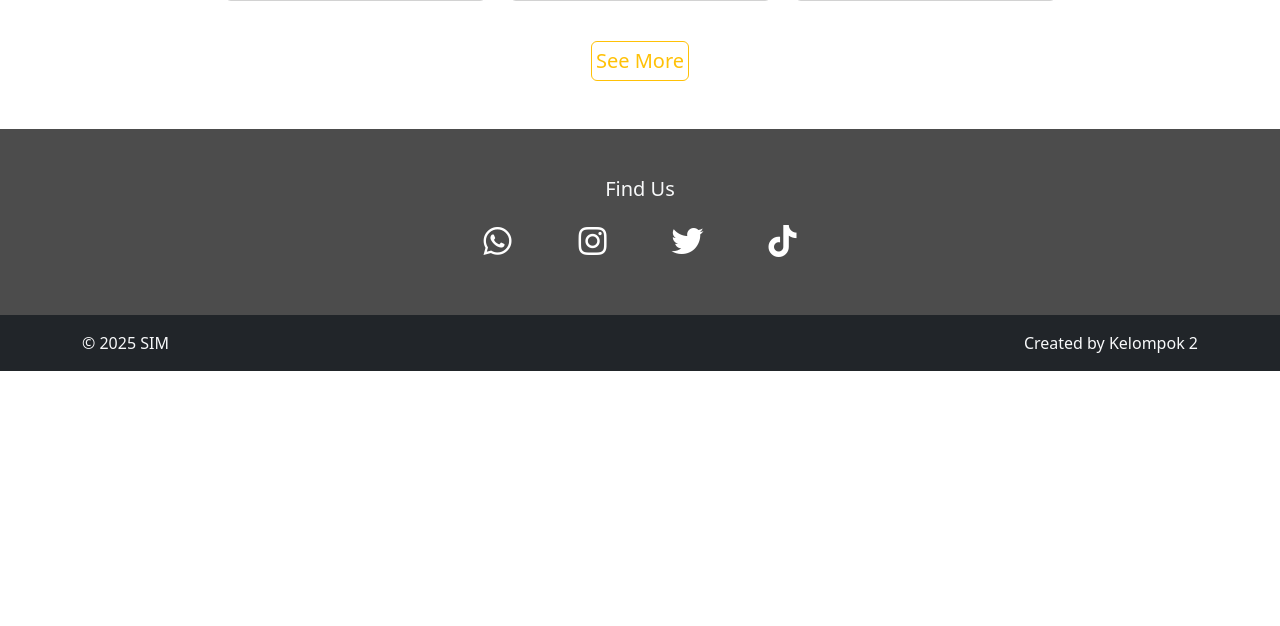
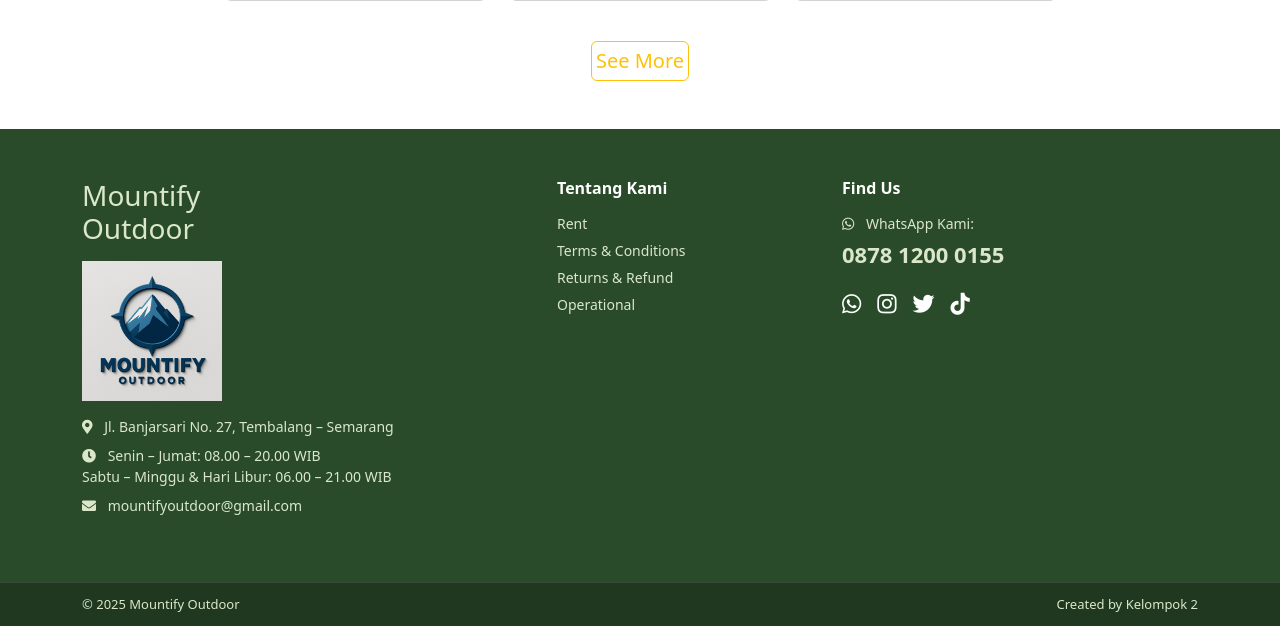
Before and after one commit to zahrasalma31-ops/mountify, a PHP site: page /mountify/index.php in a window 1280 px wide. Shown: the part 2499-3125 px from the top of the page. Before the commit the page ends 2870 px from the top, so only its background shows below. Run offline with PHP 8.4, Linux system fonts and the light colour scheme; data comes from the database, SQL or seed files in the repository; some libraries are stand-ins or nearby versions.

Commit message:
pesan perubahan

```diff
--- a/css/style.css
+++ b/css/style.css
@@ -639,3 +639,69 @@
     font-weight: 400;        /* tipis */
     margin-bottom: 35px;
 }
+
+/* === FOOTER BARU (PAKAI WARNA TEMA) === */
+
+.footer-main {
+    background-color: #294B29;      /* warna1 */
+    color: #DBE7C9;                 /* warna4 */
+    font-size: 14px;
+    padding-top: 50px;
+    padding-bottom: 50px;
+}
+
+.footer-logo {
+    max-width: 140px;   /* ukuran logo aman */
+    height: auto;
+    display: block;
+    margin-bottom: 15px;
+}
+
+
+
+
+.footer-title {
+    font-size: 16px;
+    font-weight: 600;
+    color: #ffffff;
+    margin-bottom: 15px;
+}
+
+.footer-links li {
+    margin-bottom: 6px;
+}
+
+.footer-links a {
+    text-decoration: none;
+    color: #DBE7C9;
+    transition: 0.2s;
+}
+
+.footer-links a:hover {
+    color: #789461;
+}
+
+.footer-whatsapp {
+    font-size: 22px;
+    font-weight: bold;
+    color: #DBE7C9;
+}
+
+.footer-sosmed a {
+    font-size: 22px;
+    color: #ffffff;
+    transition: 0.2s;
+}
+
+.footer-sosmed a:hover {
+    color: #789461;
+    transform: translateY(-3px);
+}
+
+.footer-bottom {
+    background-color: #1f381f;
+    color: #DBE7C9;
+    font-size: 13px;
+    padding: 12px 0;
+    border-top: 1px solid rgba(255,255,255,0.1);
+}
--- a/footer.php
+++ b/footer.php
@@ -1,25 +1,65 @@
-<div class="container-fluid py-5 content-subscribe text-light">
+<!-- FOOTER UTAMA -->
+<div class="footer-main container-fluid">
     <div class="container">
-        <h5 class="text-center mb-4">Find Us</h5>
-        <div class="row justify-content-center">
-            <div class="col-sm-1 d-flex justify-content-center mb-2">
-                <a href="https://wa.me/628988712806?text=Hai%20saya%20ingin%20booking%20produk%20"><i class="fab fa-whatsapp fs-2"></i></a>
+        <div class="row gy-4">
+
+            <!-- KIRI -->
+            <div class="col-md-5">
+                <h3 class="footer-logo">Mountify Outdoor</h3>
+                <img src="image/mountifylogo.jpeg" alt="Mountify Outdoor" class="footer-logo">
+
+
+                <p class="mb-2">
+                    <i class="fas fa-map-marker-alt me-2"></i>
+                    Jl. Banjarsari No. 27, Tembalang – Semarang
+                </p>
+
+                <p class="mb-2">
+                    <i class="fas fa-clock me-2"></i>
+                    Senin – Jumat: 08.00 – 20.00 WIB<br>
+                    Sabtu – Minggu &amp; Hari Libur: 06.00 – 21.00 WIB
+                </p>
+
+                <p>
+                    <i class="fas fa-envelope me-2"></i>
+                    mountifyoutdoor@gmail.com
+                </p>
             </div>
-            <div class="col-sm-1 d-flex justify-content-center mb-2">
-                <a href="http://instagram.com/zahramylndaaa"><i class="fab fa-instagram fs-2"></i></a>
+
+            <!-- TENGAH -->
+            <div class="col-md-3 col-6">
+                <h5 class="footer-title">Tentang Kami</h5>
+                <ul class="footer-links list-unstyled">
+                    <li><a href="tentang-kami.php#tab-rent">Rent</a></li>
+                    <li><a href="tentang-kami.php#tab-cancel">Terms &amp; Conditions</a></li>
+                    <li><a href="tentang-kami.php#tab-cancel">Returns &amp; Refund</a></li>
+                    <li><a href="tentang-kami.php#tab-operational">Operational</a></li>
+                </ul>
             </div>
-            <div class="col-sm-1 d-flex justify-content-center mb-2">
-                <a href="http://x.com/vegarchive"><i class="fab fa-twitter fs-2"></i></a>
+
+            <!-- KANAN -->
+            <div class="col-md-4 col-6">
+                <h5 class="footer-title">Find Us</h5>
+
+                <p class="mb-1"><i class="fab fa-whatsapp me-2"></i> WhatsApp Kami:</p>
+                <p class="footer-whatsapp">0878 1200 0155</p>
+
+                <div class="d-flex gap-3 footer-sosmed">
+                    <a href="https://wa.me/628988712806?text=Hai%20saya%20ingin%20booking%20produk%20"><i class="fab fa-whatsapp"></i></a>
+                    <a href="http://instagram.com/zahramylndaaa"><i class="fab fa-instagram"></i></a>
+                    <a href="http://x.com/vegarchive"><i class="fab fa-twitter"></i></a>
+                    <a href="http://www.tiktok.com/@favviftiesz"><i class="fab fa-tiktok"></i></a>
+                </div>
             </div>
-            <div class="col-sm-1 d-flex justify-content-center mb-2">
-                <a href="http://www.tiktok.com/@favviftiesz"><i class="fab fa-tiktok fs-2"></i></a>
-            </div>
+
         </div>
     </div>
 </div>
-<div class="container-fluid py-3 bg-dark text-light">
+
+<!-- FOOTER BAWAH -->
+<div class="footer-bottom container-fluid">
     <div class="container d-flex justify-content-between">
-        <label>&copy; 2025 SIM</label>
-        <label>Created by Kelompok 2</label>
+        <span>&copy; 2025 Mountify Outdoor</span>
+        <span>Created by Kelompok 2</span>
     </div>
 </div>
```
Also changed, not shown: image/mountifylogo.jpeg (added).
